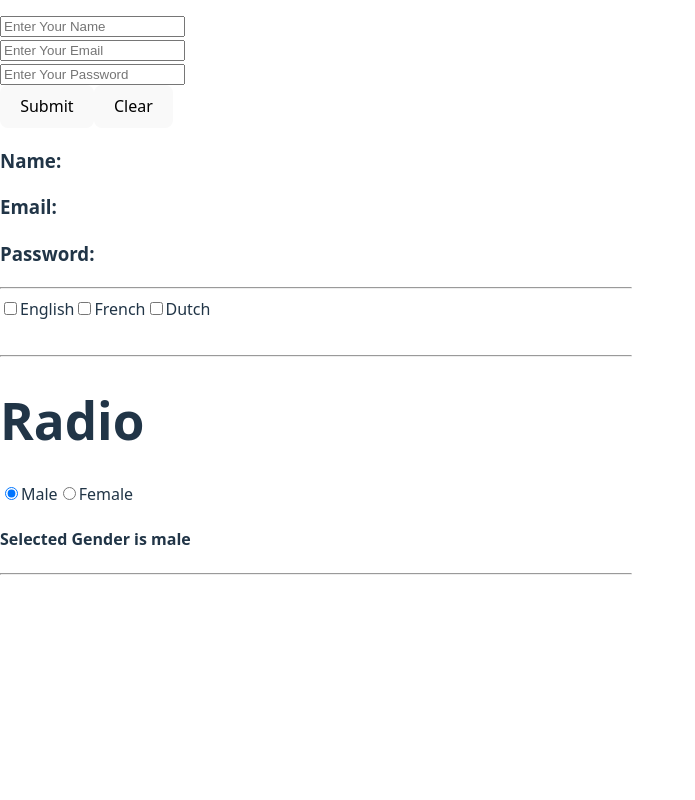
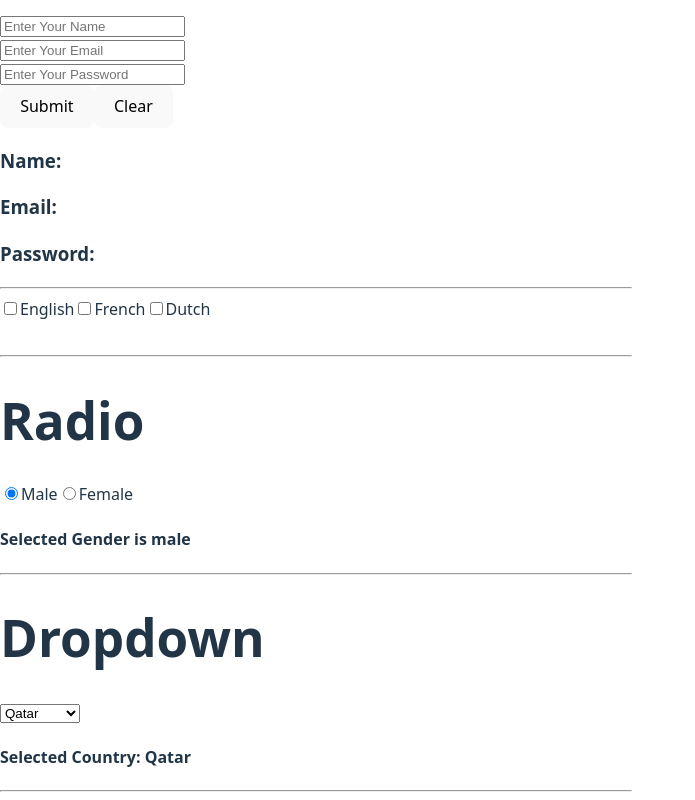
Before and after one commit to saadthedeveloper/react-practice, a React (Vite) app: page / in a window 1280 px wide. Shown: the part 1136-1936 px from the top of the page, without its empty margins (0-695 px from the left). Before the commit the page ends 1719 px from the top, so only its background shows below. Built offline with nearby package versions, Linux system fonts and the light colour scheme.

Commit message:
Add Dropdown practice

```diff
--- a/src/App.jsx
+++ b/src/App.jsx
@@ -8,6 +8,7 @@ import DynamicVal from './DynamicVal';
 import ControlledComp from './ControlledComp';
 import Checkboxes from './Checkboxes';
 import Radio from './Radio';
+import Dropdown from './Dropdown';
 
 
 function App(){
@@ -31,6 +32,8 @@ function App(){
     <hr />
     <Radio />
     <hr />
+    <Dropdown />
+    <hr />
     </>
   )
 }
--- /dev/null
+++ b/src/Dropdown.jsx
@@ -0,0 +1,22 @@
+import { useState } from 'react';
+
+function Dropdown(){
+    let [country, setCountry] = useState("Qatar");
+
+    return(
+        <>
+        <h1>Dropdown</h1>
+
+        <select name="country" id="country" onChange={(event)=>{setCountry(event.target.value)}} defaultValue={"Qatar"}>
+            <option value="Japan">Japan</option>
+            <option value="Qatar">Qatar</option>
+            <option value="Australia">Australia</option>
+            <option value="Indonesia">Indonesia</option>
+        </select>
+
+        <h4>Selected Country: {country}</h4>
+        </>
+    )
+}
+
+export default Dropdown;
```
